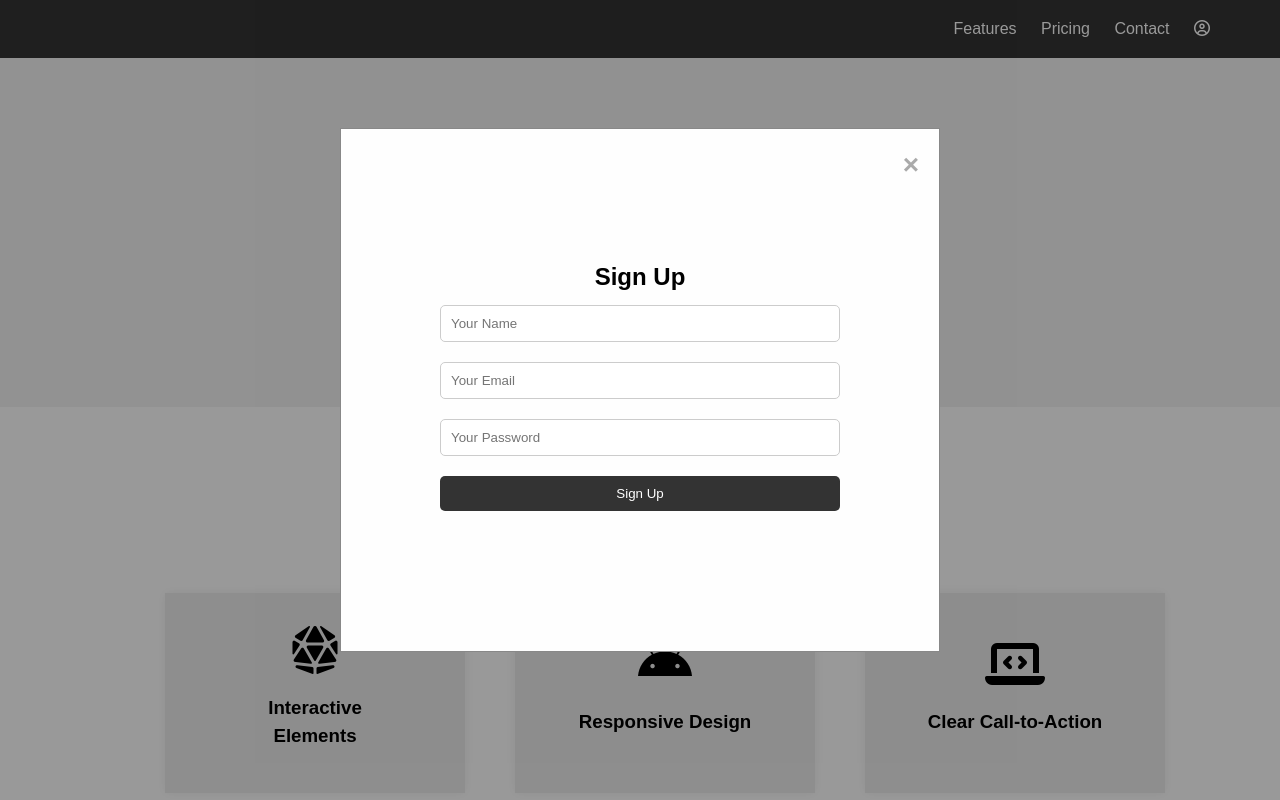
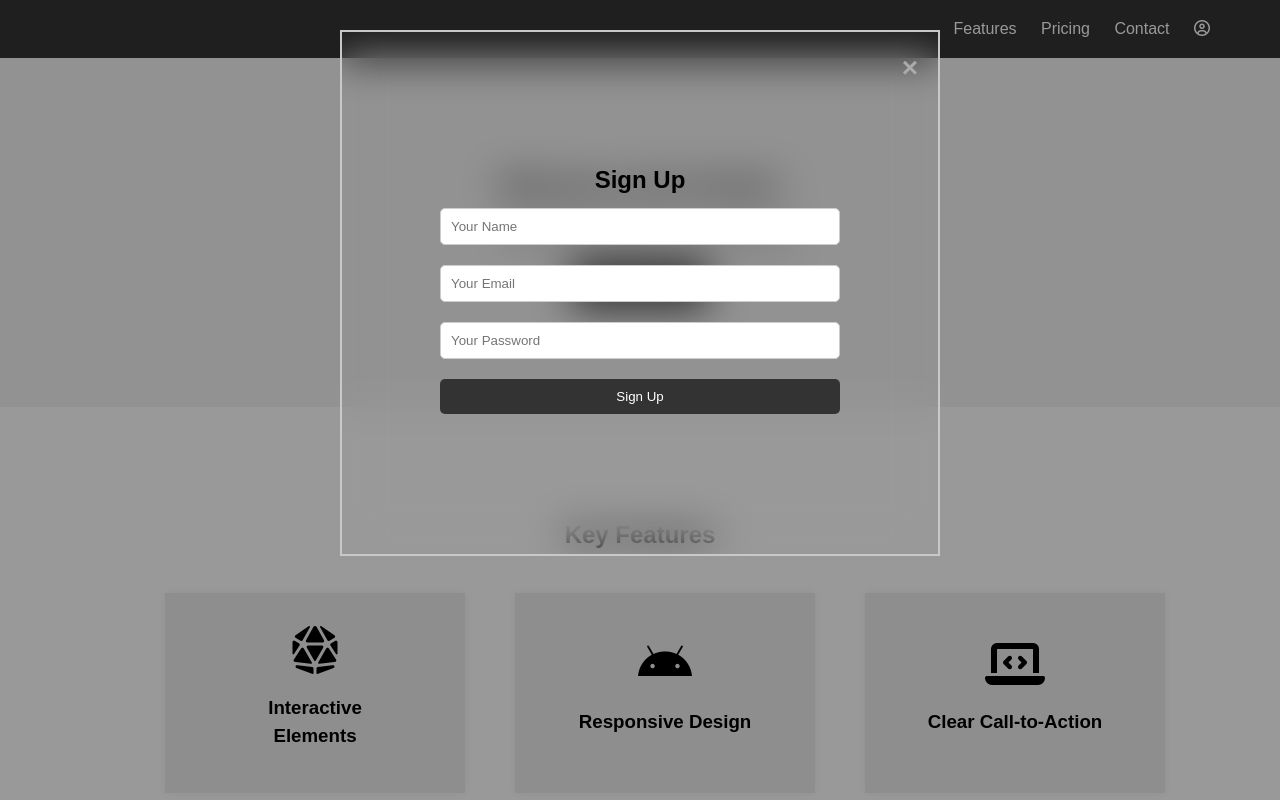
Before and after one commit to Tanishka003/Product_website, a website: page public/index.html in a window 1280 px wide. Both pictures are taken after a click on the link "Sign Up Now". Shown: the top 800 px of the page. Drawn offline with Linux system fonts and the light colour scheme.

Commit message:
Changes in sign up form

```diff
--- a/public/modal.css
+++ b/public/modal.css
@@ -2,7 +2,7 @@
 .modal {
     display: none; /* Hidden by default */
     position: fixed; /* Stay in place */
-    z-index: 1; /* Sit on top */
+     z-index: 2;  /*Sit on top */
     left: 0;
     top: 0;
     width: 100%; /* Full width */
@@ -13,11 +13,13 @@
 
   /* Modal Content */
   .modal-content {
-    background-color: #fefefe;
-    margin: 10% auto; /* 10% from the top and centered */
+    background-color: transparent;
+    /* border: rgba(204, 133, 133, 0.2);  */
+    backdrop-filter: blur(20px);
+    margin: 30px auto; /* 10% from the top and centered */
     padding: 20px;
-    border: 1px solid #888;
-    width: 80%; /* Could be more or less, depending on screen size */
+    border: 2px solid #c9c9c9;
+    width: 90%; /* Could be more or less, depending on screen size */
     max-width: 600px;
   }
 
```
